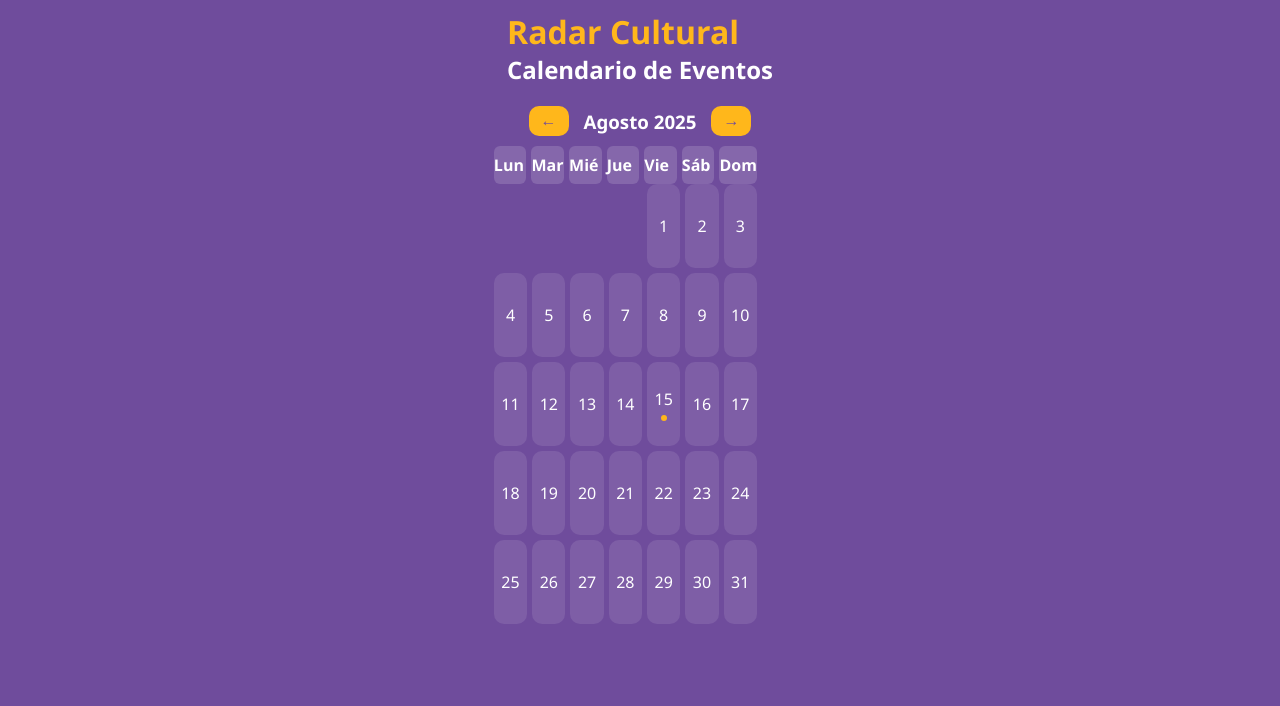
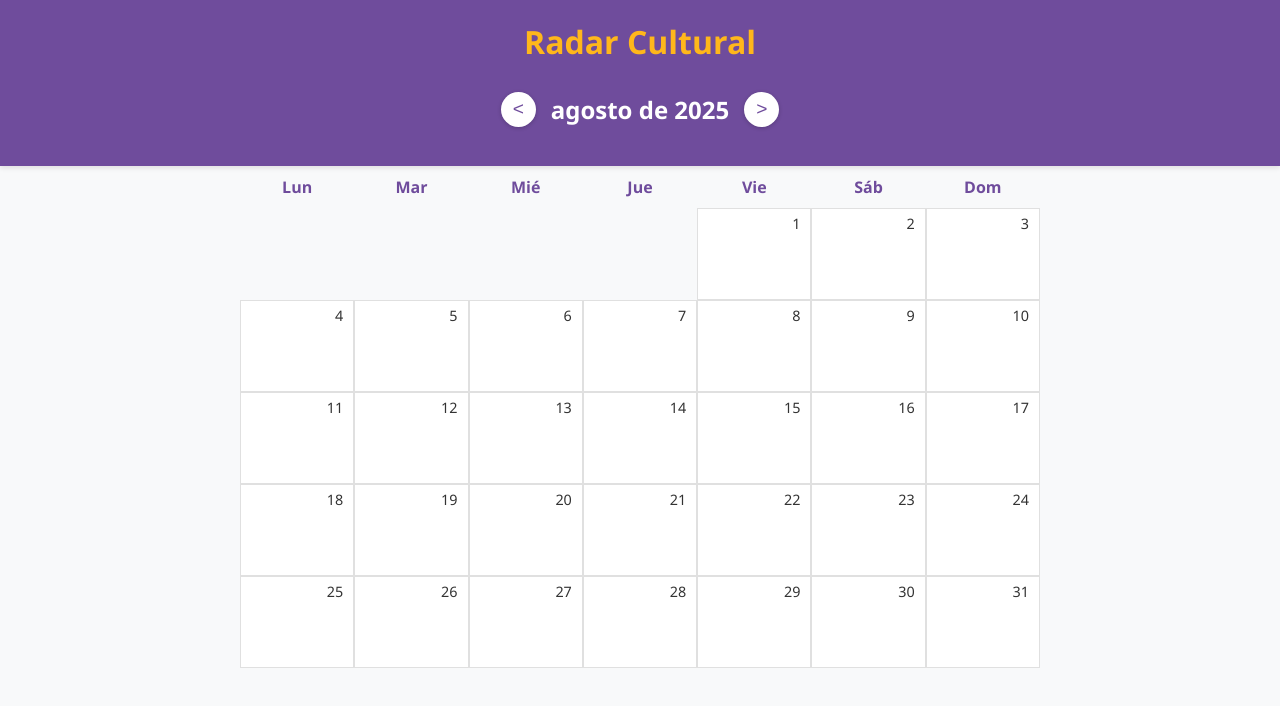
Before and after one commit to leonardo-forero/calendarioSDACP, a plain HTML site: page index.html in a window 1280 px wide. Drawn offline with Linux system fonts and the light colour scheme.

Commit message:
Mejoro la estética

```diff
--- a/index.html
+++ b/index.html
@@ -9,30 +9,27 @@
 <body>
   <header>
     <h1>Radar Cultural</h1>
-    <h2>Calendario de Eventos</h2>
+    <div class="calendar-header">
+      <button id="prev-month">&lt;</button>
+      <h2 id="month-year"></h2>
+      <button id="next-month">&gt;</button>
+    </div>
   </header>
 
   <main>
-    <div class="calendar-nav">
-      <button id="prev-month">←</button>
-      <h3 id="month-year"></h3>
-      <button id="next-month">→</button>
+    <div id="weekdays">
+      <div>Lun</div>
+      <div>Mar</div>
+      <div>Mié</div>
+      <div>Jue</div>
+      <div>Vie</div>
+      <div>Sáb</div>
+      <div>Dom</div>
     </div>
-
-    <div class="calendar-grid">
-      <div class="day-name">Lun</div>
-      <div class="day-name">Mar</div>
-      <div class="day-name">Mié</div>
-      <div class="day-name">Jue</div>
-      <div class="day-name">Vie</div>
-      <div class="day-name">Sáb</div>
-      <div class="day-name">Dom</div>
-    </div>
-
-    <div id="calendar" class="calendar-grid"></div>
+    <div id="calendar"></div>
   </main>
 
-  <!-- Modal -->
+  <!-- Modal de eventos -->
   <div id="event-modal" class="modal">
     <div class="modal-content">
       <span id="close-modal">&times;</span>
--- a/script.js
+++ b/script.js
@@ -1,32 +1,22 @@
 const events = [
   {
-    date: "2025-08-15",
-    title: "Lanzamiento Diálogos Culturales",
-    details: "📅 15 de agosto | 🕒 4:00 PM | 📍 Virtual (Google Meet)",
-    image: "img/lanzamiento.jpg",
-    link: "https://meet.google.com/grabacion-lanzamiento"
-  },
-  {
     date: "2025-09-16",
-    title: "Mesa de Saberes",
-    details: "📅 16 de septiembre | 🕒 6:00 PM | 📍 Virtual",
-    image: "img/mesa.jpg",
-    link: "https://meet.google.com/mesa"
+    title: "Taller de Memoria Cultural",
+    details: "📅 16 de septiembre | 🕒 5:00 PM | 📍 Virtual",
+    image: "img/taller.jpg",
+    link: "https://meet.google.com/ejemplo"
   },
   {
     date: "2025-09-30",
     title: "Foro: Arte y Participación",
     details: "📅 30 de septiembre | 🕒 3:00 PM | 📍 Biblioteca Virgilio Barco",
     image: "img/foro.jpg",
-    link: "https://meet.google.com/grabacion-foro"
+    link: "https://meet.google.com/ejemplo-foro"
   }
 ];
 
 const calendarContainer = document.getElementById("calendar");
-const monthYearLabel = document.getElementById("month-year");
-const prevBtn = document.getElementById("prev-month");
-const nextBtn = document.getElementById("next-month");
-
+const monthYear = document.getElementById("month-year");
 const modal = document.getElementById("event-modal");
 const closeModal = document.getElementById("close-modal");
 const eventTitle = document.getElementById("event-title");
@@ -34,54 +24,47 @@ const eventDetails = document.getElementById("event-details");
 const eventImage = document.getElementById("event-image");
 const eventLink = document.getElementById("event-link");
 
-let currentYear = 2025;
-let currentMonth = 7; // Agosto
+let currentDate = new Date();
+currentDate.setMonth(7); // Agosto es mes 7 (0 = enero)
 
 function renderCalendar() {
+  const year = currentDate.getFullYear();
+  const month = currentDate.getMonth();
+
+  monthYear.textContent = currentDate.toLocaleString('es-ES', { month: 'long', year: 'numeric' });
+
+  const firstDay = new Date(year, month, 1).getDay();
+  const startDay = firstDay === 0 ? 6 : firstDay - 1;
+  const lastDate = new Date(year, month + 1, 0).getDate();
+
   calendarContainer.innerHTML = "";
 
-  const monthNames = ["Enero","Febrero","Marzo","Abril","Mayo","Junio",
-                      "Julio","Agosto","Septiembre","Octubre","Noviembre","Diciembre"];
-
-  monthYearLabel.textContent = `${monthNames[currentMonth]} ${currentYear}`;
-
-  const firstDay = new Date(currentYear, currentMonth, 1).getDay();
-  const offset = firstDay === 0 ? 6 : firstDay - 1;
-  const lastDate = new Date(currentYear, currentMonth + 1, 0).getDate();
-
-  for (let i = 0; i < offset; i++) {
+  for (let i = 0; i < startDay; i++) {
     const emptyCell = document.createElement("div");
     calendarContainer.appendChild(emptyCell);
   }
-
-  const today = new Date();
-  const todayString = `${today.getFullYear()}-${String(today.getMonth()+1).padStart(2,"0")}-${String(today.getDate()).padStart(2,"0")}`;
 
   for (let day = 1; day <= lastDate; day++) {
     const cell = document.createElement("div");
     cell.classList.add("day");
     cell.textContent = day;
 
-    const dateString = `${currentYear}-${String(currentMonth + 1).padStart(2, "0")}-${String(day).padStart(2, "0")}`;
-    if (dateString === todayString) cell.classList.add("today");
+    const dateString = `${year}-${String(month + 1).padStart(2, "0")}-${String(day).padStart(2, "0")}`;
+    const event = events.find(e => e.date === dateString);
 
-    const event = events.filter(e => e.date === dateString);
-    if (event.length > 0) {
-      const indicator = document.createElement("div");
-      indicator.classList.add("event-indicator");
-      cell.appendChild(indicator);
+    const today = new Date();
+    if (day === today.getDate() && month === today.getMonth() && year === today.getFullYear()) {
+      cell.classList.add("today");
+    }
 
+    if (event) {
+      cell.classList.add("has-event");
       cell.addEventListener("click", () => {
-        if (event.length === 1) {
-          showEvent(event[0]);
-        } else {
-          // si hay varios eventos en el mismo día
-          let details = event.map(e => `<p><b>${e.title}</b><br>${e.details}<br><a href="${e.link}" target="_blank">Ver grabación</a></p>`).join("<hr>");
-          eventTitle.textContent = `Eventos del ${day} de ${monthNames[currentMonth]}`;
-          eventDetails.innerHTML = details;
-          eventImage.style.display = "none";
-          modal.style.display = "block";
-        }
+        eventTitle.textContent = event.title;
+        eventDetails.textContent = event.details;
+        eventImage.src = event.image;
+        eventLink.href = event.link;
+        modal.style.display = "block";
       });
     }
 
@@ -89,28 +72,13 @@ function renderCalendar() {
   }
 }
 
-function showEvent(event) {
-  eventTitle.textContent = event.title;
-  eventDetails.textContent = event.details;
-  eventImage.src = event.image;
-  eventImage.style.display = "block";
-  eventLink.href = event.link;
-  modal.style.display = "block";
-}
-
-prevBtn.addEventListener("click", () => {
-  if (currentMonth > 7) {
-    currentMonth--;
-    renderCalendar();
-  }
+document.getElementById("prev-month").addEventListener("click", () => {
+  currentDate.setMonth(currentDate.getMonth() - 1);
+  renderCalendar();
 });
 
-nextBtn.addEventListener("click", () => {
-  currentMonth++;
-  if (currentMonth > 11) {
-    currentMonth = 0;
-    currentYear++;
-  }
+document.getElementById("next-month").addEventListener("click", () => {
+  currentDate.setMonth(currentDate.getMonth() + 1);
   renderCalendar();
 });
 
--- a/styles.css
+++ b/styles.css
@@ -1,120 +1,125 @@
 body {
-  font-family: "Segoe UI", Tahoma, Geneva, Verdana, sans-serif;
+  font-family: 'Segoe UI', Tahoma, Geneva, Verdana, sans-serif;
   margin: 0;
+  background-color: #f8f9fa;
+  color: #333;
+}
+
+header {
   background-color: #6f4c9c;
   color: white;
-  display: flex;
-  flex-direction: column;
-  align-items: center;
+  text-align: center;
+  padding: 20px 0;
+  box-shadow: 0 2px 5px rgba(0,0,0,0.1);
 }
 
-header h1 {
+h1 {
+  margin: 0;
   color: #ffb71b;
-  margin: 10px 0 0;
 }
 
-header h2 {
-  margin: 0 0 20px;
-}
-
-.calendar-nav {
+.calendar-header {
   display: flex;
   justify-content: center;
   align-items: center;
   gap: 15px;
-  margin-bottom: 10px;
+  margin-top: 10px;
 }
 
-.calendar-nav button {
-  background-color: #ffb71b;
+.calendar-header button {
+  background-color: white;
   color: #6f4c9c;
   border: none;
-  padding: 6px 12px;
-  border-radius: 10px;
+  border-radius: 50%;
+  width: 35px;
+  height: 35px;
+  font-size: 1.2rem;
   cursor: pointer;
-  font-weight: bold;
-  font-size: 1rem;
+  box-shadow: 0 1px 4px rgba(0,0,0,0.2);
+  transition: background 0.2s ease;
 }
 
-.calendar-nav h3 {
-  margin: 0;
+.calendar-header button:hover {
+  background-color: #ffb71b;
+  color: white;
 }
 
-.calendar-grid {
+#weekdays, #calendar {
   display: grid;
   grid-template-columns: repeat(7, 1fr);
-  gap: 5px;
-  width: 90%;
-  max-width: 700px;
+  margin: 0 auto;
+  max-width: 800px;
 }
 
-.day-name {
+#weekdays div {
+  text-align: center;
   font-weight: bold;
-  background-color: rgba(255, 255, 255, 0.15);
-  padding: 8px 0;
-  border-radius: 6px;
+  padding: 10px 0;
+  color: #6f4c9c;
 }
 
 .day {
-  background-color: rgba(255, 255, 255, 0.1);
-  border-radius: 10px;
-  padding: 12px 0;
+  background-color: white;
+  border: 1px solid #e0e0e0;
+  min-height: 80px;
+  display: flex;
+  justify-content: flex-end;
+  align-items: flex-start;
+  padding: 5px 10px;
+  font-size: 0.9rem;
   cursor: pointer;
-  transition: transform 0.15s ease;
-  display: flex;
-  flex-direction: column;
-  align-items: center;
-  justify-content: center;
-  min-height: 60px;
+  position: relative;
+  transition: background 0.2s ease;
 }
 
 .day:hover {
-  transform: scale(1.05);
-  background-color: rgba(255, 255, 255, 0.25);
+  background-color: #f1f1f1;
 }
 
 .today {
-  background-color: rgba(255, 183, 27, 0.4);
-  border: 2px solid #ffb71b;
+  border: 2px solid #6f4c9c;
+  font-weight: bold;
+  background-color: #e6dff0;
 }
 
-.event-indicator {
-  width: 6px;
-  height: 6px;
-  background-color: #ffb71b;
-  border-radius: 50%;
-  margin-top: 5px;
+.has-event::after {
+  content: "•";
+  position: absolute;
+  bottom: 8px;
+  left: 50%;
+  transform: translateX(-50%);
+  color: #ffb71b;
+  font-size: 1.2rem;
 }
 
-/* Modal */
 .modal {
   display: none;
   position: fixed;
   z-index: 10;
   left: 0; top: 0;
   width: 100%; height: 100%;
-  background: rgba(0, 0, 0, 0.75);
+  background: rgba(0, 0, 0, 0.5);
 }
 
 .modal-content {
   background: white;
-  color: #333;
   margin: 8% auto;
   padding: 20px;
-  border-radius: 15px;
+  border-radius: 10px;
   width: 90%;
   max-width: 500px;
-  text-align: left;
+  box-shadow: 0 2px 10px rgba(0,0,0,0.3);
 }
 
 #close-modal {
   float: right;
   cursor: pointer;
   font-size: 1.5em;
+  color: #6f4c9c;
 }
 
 #event-image {
   max-width: 100%;
-  border-radius: 10px;
+  border-radius: 8px;
   margin: 10px 0;
 }
```
